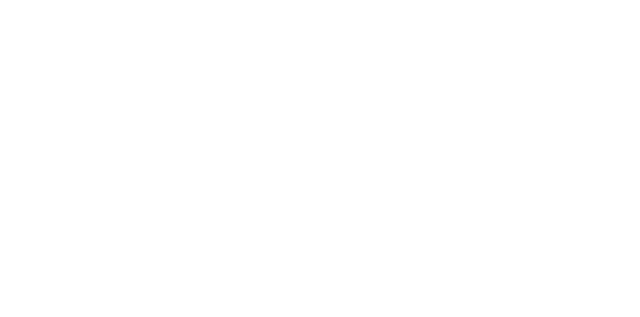
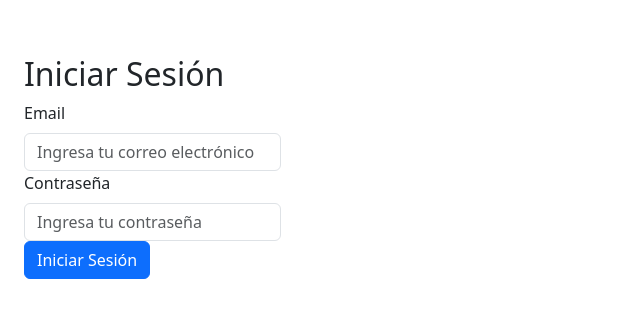
Before and after one commit to tamy290/Plataforma-de-Bienestar-Corporativo, a React (Vite) app in the folder frontend/: page /login in a window 1280 px wide. Before the commit this address had no page. Shown: the part 245-562 px from the top of the page, without its empty margins (0-640 px from the left). Built offline with nearby package versions, Linux system fonts and the light colour scheme.

Commit message:
agregar login

```diff
--- a/frontend/src/App.jsx
+++ b/frontend/src/App.jsx
@@ -2,19 +2,18 @@
 import { BrowserRouter as Router, Route, Routes } from 'react-router-dom';
 import 'bootstrap/dist/css/bootstrap.min.css';
 import Registro from './auth/Registro';
-
-
+import Login from './auth/login';
 const App = () => {
     return (
         <Router>
             <div className="container mt-4">
                 <Routes>
                     <Route path="/" element={<Registro />} />
-
+                    <Route path="/login" element={<Login />} />
                 </Routes>
             </div>
         </Router>
     );
 };
 
-export default App;
+export default App;
--- /dev/null
+++ b/frontend/src/auth/login.jsx
@@ -0,0 +1,72 @@
+// src/pages/Auth/Login.jsx
+import React, { useState } from 'react';
+import { Form, Button, Container, Alert } from 'react-bootstrap';
+
+const Login = () => {
+    const [email, setEmail] = useState('');
+    const [password, setPassword] = useState('');
+    const [error, setError] = useState('');
+
+    const handleSubmit = async (e) => {
+        e.preventDefault();
+        setError('');
+
+        const formData = new FormData();
+        formData.append('email', email);
+        formData.append('password', password);
+
+        try {
+            // Aquí puedes manejar el inicio de sesión, enviando los datos al servidor
+            const response = await fetch('/api/login', {
+                method: 'POST',
+                body: formData,
+            });
+
+            if (!response.ok) {
+                throw new Error('Error en el inicio de sesión');
+            }
+
+            // Manejo de respuesta exitosa
+            console.log('Inicio de sesión exitoso');
+            // Resetear el formulario
+            setEmail('');
+            setPassword('');
+        } catch (error) {
+            setError(error.message);
+        }
+    };
+
+    return (
+        <Container>
+            <h2>Iniciar Sesión</h2>
+            {error && <Alert variant="danger">{error}</Alert>}
+            <Form onSubmit={handleSubmit}>
+                <Form.Group controlId="formEmail">
+                    <Form.Label>Email</Form.Label>
+                    <Form.Control
+                        type="email"
+                        placeholder="Ingresa tu correo electrónico"
+                        value={email}
+                        onChange={(e) => setEmail(e.target.value)}
+                        required
+                    />
+                </Form.Group>
+                <Form.Group controlId="formPassword">
+                    <Form.Label>Contraseña</Form.Label>
+                    <Form.Control
+                        type="password"
+                        placeholder="Ingresa tu contraseña"
+                        value={password}
+                        onChange={(e) => setPassword(e.target.value)}
+                        required
+                    />
+                </Form.Group>
+                <Button variant="primary" type="submit">
+                    Iniciar Sesión
+                </Button>
+            </Form>
+        </Container>
+    );
+};
+
+export default Login;
```
Also changed, not shown: 1 other file (tests, documents, lock files or other folders).
